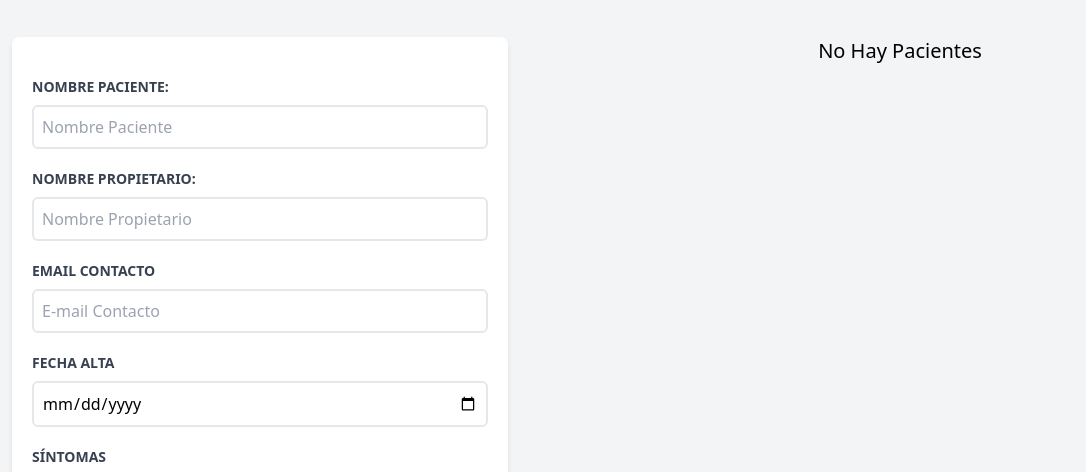
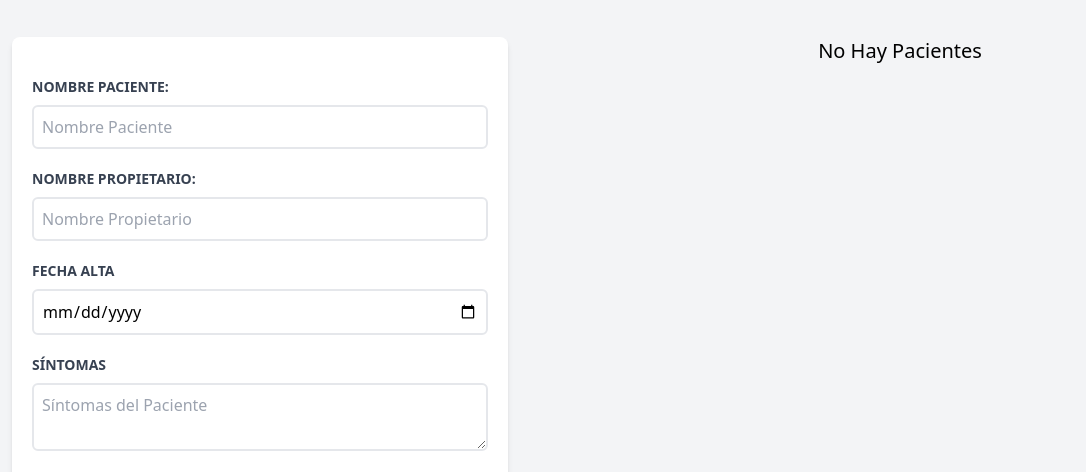
Before and after one commit to enyeldev/admin-citas, a plain HTML site: page index.html in a window 1280 px wide. Shown: the part 263-735 px from the top of the page, without its empty margins (8-1094 px from the left). Drawn offline with Linux system fonts and the light colour scheme.

Commit message:
Update index.html

```diff
--- a/index.html
+++ b/index.html
@@ -51,7 +51,7 @@
                         name="propietario"
                     />
                 </div>
-                <div class="mb-5">
+<!--                 <div class="mb-5">
                     <label for="email" class="block text-gray-700 uppercase font-bold text-sm">
                         Email Contacto
                     </label>
@@ -62,7 +62,7 @@
                         placeholder="E-mail Contacto"
                         name="email"
                     />
-                </div>
+                </div> -->
 
                 <div class="mb-5">
                     <label for="fecha" class="block text-gray-700 uppercase font-bold text-sm">
```
